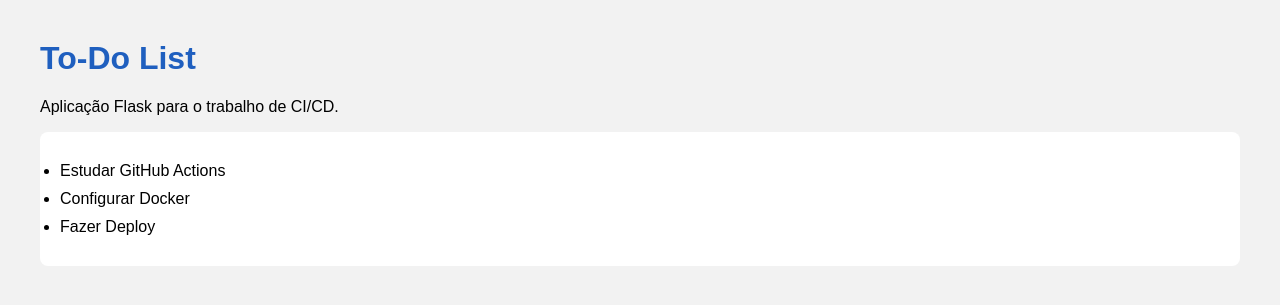
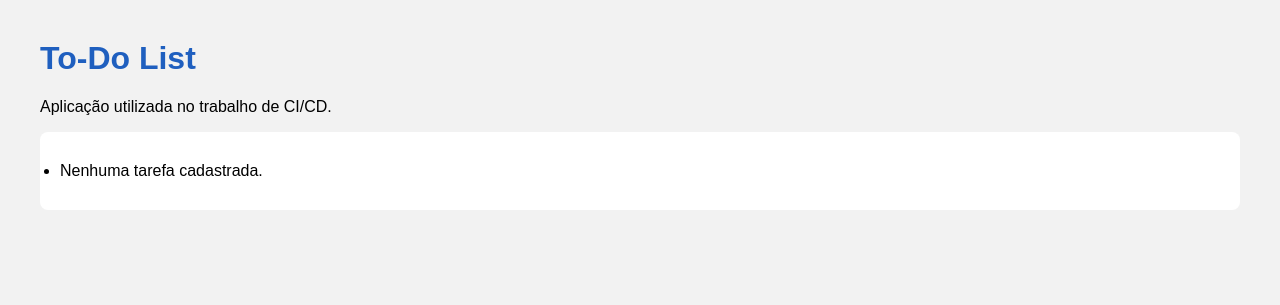
Before and after one commit to Jeudess/todo-cicd, a Flask app: page / in a window 1280 px wide. Shown: the top 305 px of the page. Run offline with Flask 3, Linux system fonts and the light colour scheme.

Commit message:
Integra aplicação Flask ao PostgreSQL

```diff
--- a/app/app.py
+++ b/app/app.py
@@ -1,10 +1,26 @@
 from flask import Flask, render_template
+
+from database import configure_database, db
+from models import Task
 
 app = Flask(__name__)
 
+configure_database(app)
+
+with app.app_context():
+    db.create_all()
+
+
 @app.route("/")
 def index():
-    return render_template("index.html")
+
+    tarefas = Task.query.all()
+
+    return render_template(
+        "index.html",
+        tarefas=tarefas
+    )
+
 
 if __name__ == "__main__":
     app.run(host="0.0.0.0", port=5000)
--- a/app/templates/index.html
+++ b/app/templates/index.html
@@ -1,21 +1,40 @@
 <!DOCTYPE html>
 <html lang="pt-BR">
+
 <head>
+
 <meta charset="UTF-8">
+
 <title>To-Do List</title>
+
 <link rel="stylesheet" href="{{ url_for('static', filename='style.css') }}">
+
 </head>
+
 <body>
 
 <h1>To-Do List</h1>
 
-    <p>Aplicação Flask para o trabalho de CI/CD.</p>
+<p>Aplicação utilizada no trabalho de CI/CD.</p>
 
 <ul>
-        <li>Estudar GitHub Actions</li>
-        <li>Configurar Docker</li>
-        <li>Fazer Deploy</li>
+
+{% for tarefa in tarefas %}
+
+<li>
+
+{{ tarefa.title }}
+
+</li>
+
+{% else %}
+
+<li>Nenhuma tarefa cadastrada.</li>
+
+{% endfor %}
+
 </ul>
 
 </body>
+
 </html>
```
Also changed, not shown: app/database.py (+17 -0 lines), app/models.py (+11 -0 lines). Lines whose indentation alone changed are shown as unchanged.
